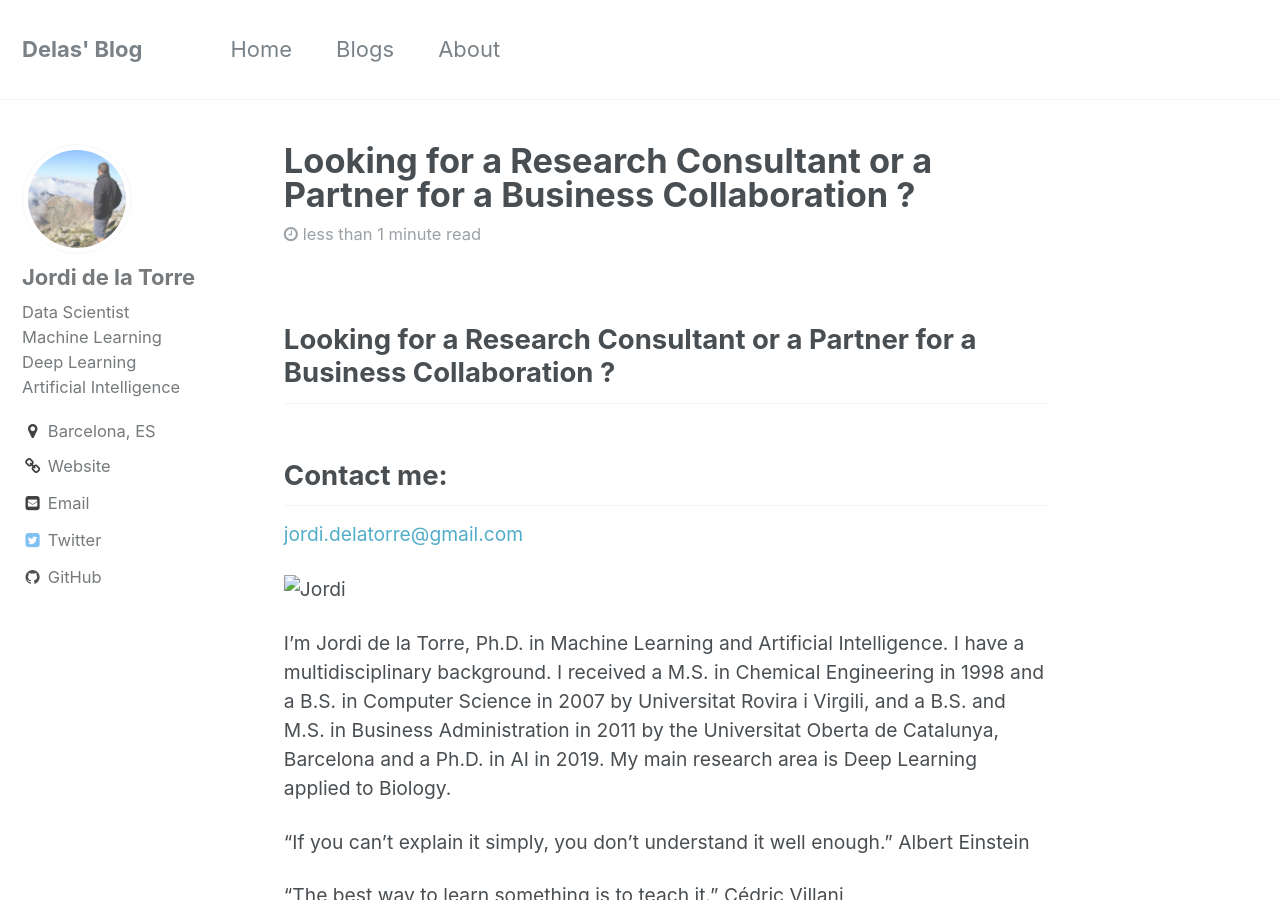
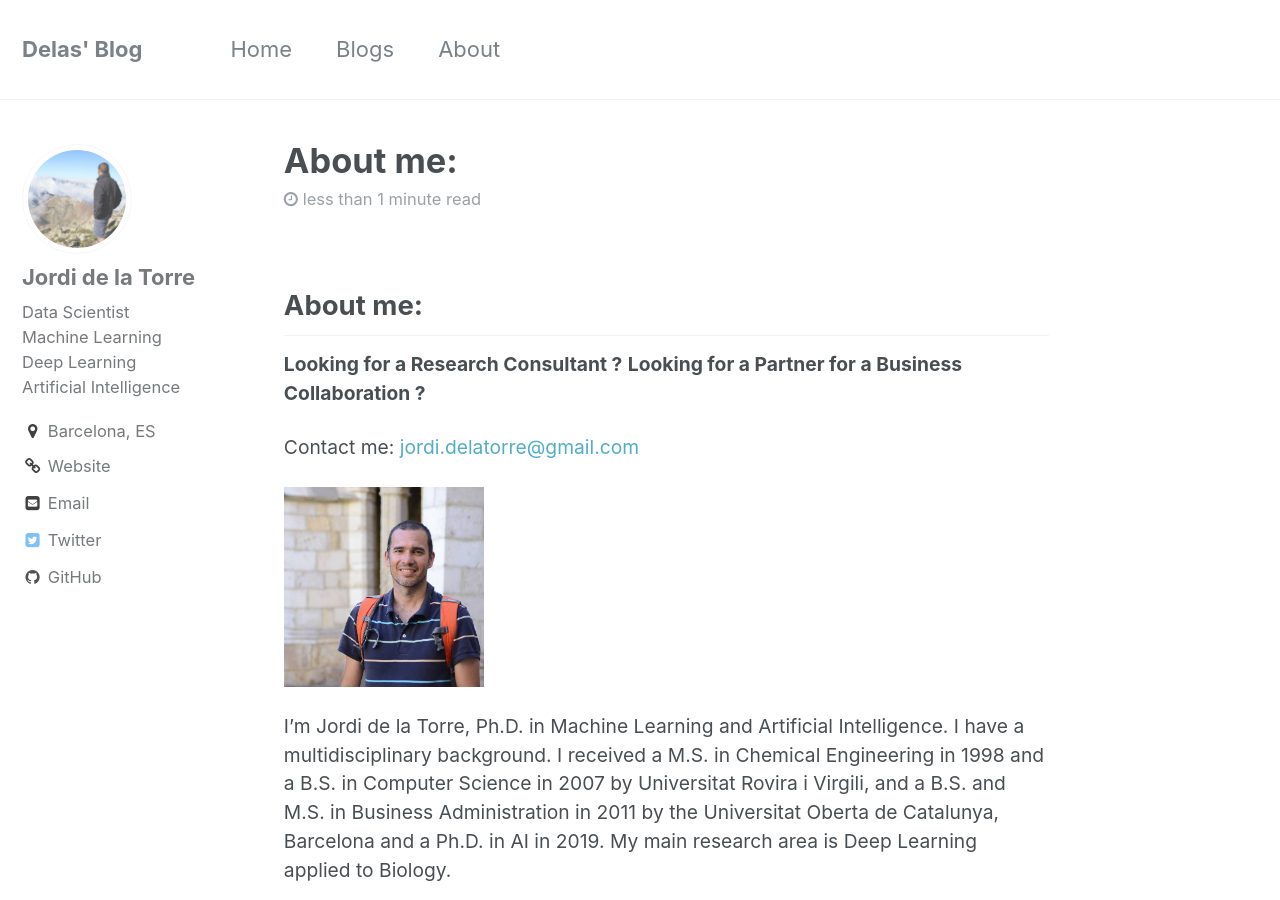
Before and after one commit to jorditg/jorditg.github.io, a Jekyll site: the page built from about.md, in a window 1280 px wide and 900 px high. Built offline with Jekyll 4.4.1, drawn with Linux system fonts in a browser that asks for light colours; our own code applies the rules of GitHub Pages for plain Markdown files.

Commit message:
Update about.md

```diff
--- a/about.md
+++ b/about.md
@@ -6,13 +6,14 @@ header:
 image: assets/images/lside.png
 ---
 
-## Looking for a Research Consultant or a Partner for a Business Collaboration ?
+## About me:
 
-## Contact me:
+**Looking for a Research Consultant ?**
+**Looking for a Partner for a Business Collaboration ?**
 
-[jordi.delatorre@gmail.com](mailto:jordi.delatorre@gmail.com)
+Contact me: [jordi.delatorre@gmail.com](mailto:jordi.delatorre@gmail.com)
 
-![Jordi]({{ site.url }}/assets/bio.png){:height="200px" width="200px"}
+![Jordi]({{ site.url }}/assets/images/bio.png){:height="200px" width="200px"}
 
 I'm Jordi de la Torre, Ph.D. in Machine Learning and Artificial Intelligence. I have a multidisciplinary background. I received a M.S. in Chemical Engineering in 1998 and a B.S. in Computer Science in 2007 by Universitat Rovira i Virgili, and a B.S. and M.S. in Business Administration in 2011 by the Universitat Oberta de Catalunya, Barcelona and a Ph.D. in AI in 2019. My main research area is Deep Learning applied to Biology.
 
```
